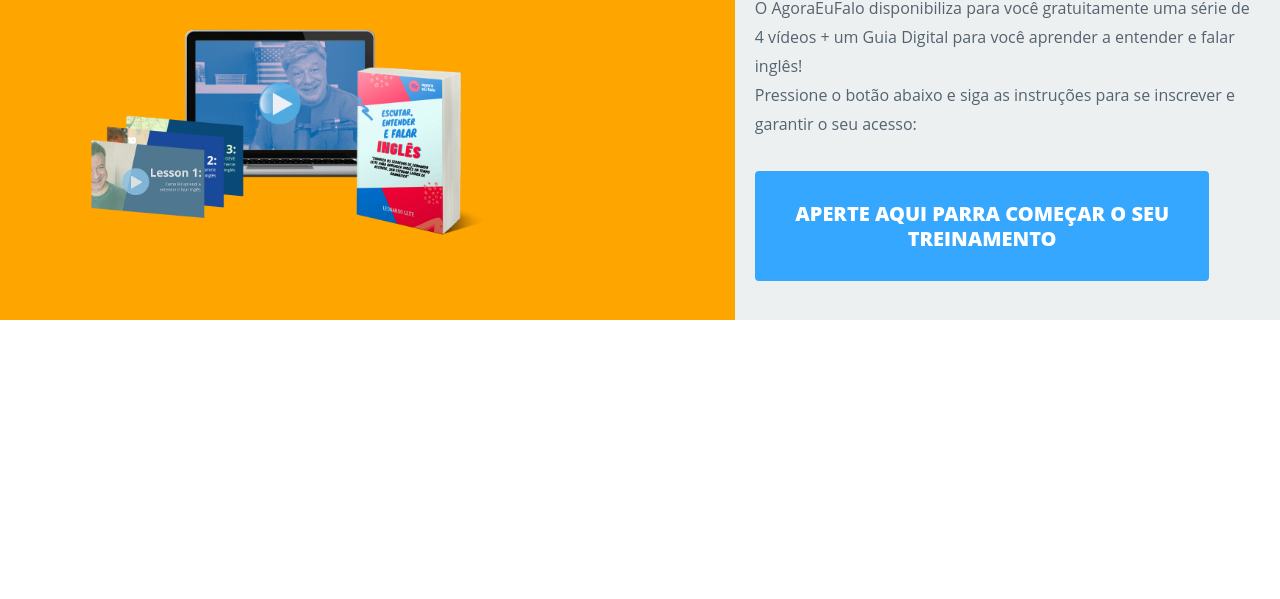
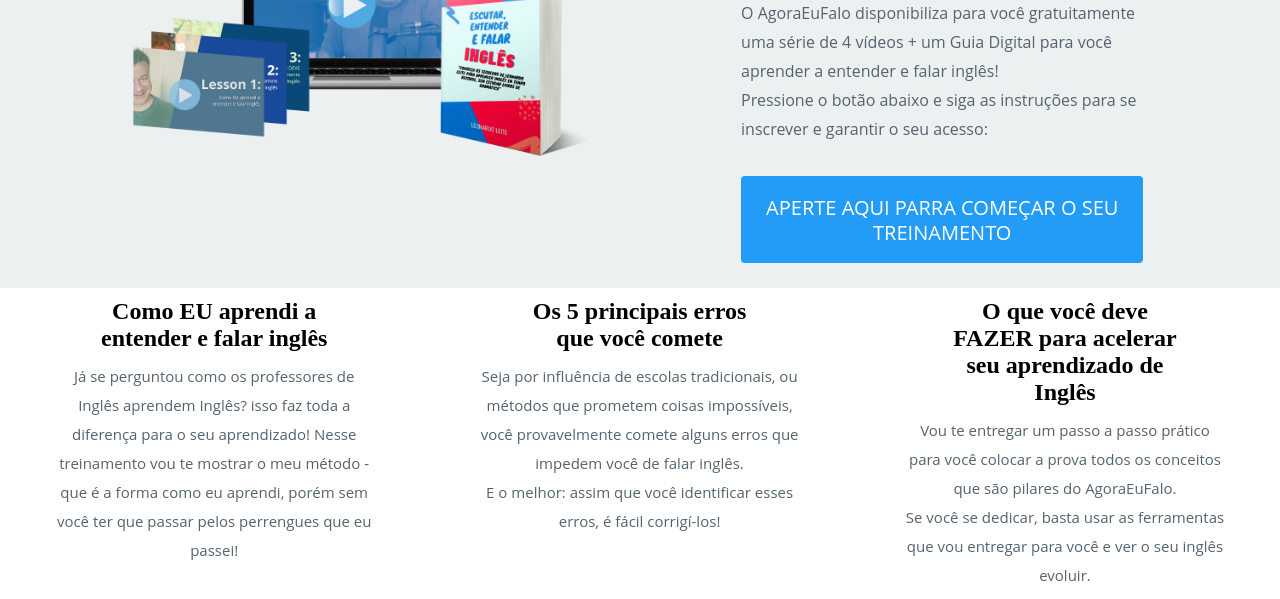
Before and after one commit to Daniloadscavalcante/Curso-Front-End, a plain HTML site: page Copia de site/index.html in a window 1280 px wide. Shown: the part 201-800 px from the top of the page. Drawn offline with Linux system fonts and the light colour scheme.

Commit message:
continuação da copia da pg

```diff
--- a/Copia de site/_css/style.css
+++ b/Copia de site/_css/style.css
@@ -11,20 +11,23 @@
     background-color: #ECF0F1;
 }
 .img-capa img{
-    width: 60%;
+    position: absolute;
+    width: 75%;
     height: auto;
-    margin-top: 30%;
-    margin-left: 10%;
+    top: 22%;
+    margin-left: 15%;
+
 }
 .img-capa{
-    width: 90%;
-    height: 521px;
-    background-color: orange;
+    position: relative;
+    width: 88%;
+    height: auto;
+    padding: 0 10px;
 }
 .box-txt{
-    width: 65%;
+    width: 72%;
     flex-wrap: wrap;
-    padding: 20px;
+    padding: 25px 60px;
 }
 .img-responsive{
 
@@ -43,26 +46,52 @@
     color: #55636f;
     text-align:left;
     margin-top: 1rem;
+    padding-right: 50px;
 }
 h5{
     font-family: Montserrat;
-    font-size: 28px;
+    font-size: 25px;
     font-weight: 900;
     line-height: 26px;
     color: #E74C3C;
 }
 button{
     margin-top: 2rem;
-    width: 90%;
-    height: 110px;
+    width: 84%;
+    height: 87px;
     text-transform: uppercase;
     color: #fff;
-    background-color: #35A7FF;
+    background-color: #239cf8;
     font-family: "Open Sans";
-    font-weight: 900;
+    font-weight: 9000;
     font-size: 20px;
     line-height: 25px;
     border: none;
     border-radius: 4px;
+}
+
+/*conteudo*/
+h2{
+    margin-top: 10px;
+    margin-bottom: 10px;
+    padding: 0 40px;
+}
+
+.conteudo{
+    display: flex;
+    text-align: center;
 
 }
+article{
+    width: 33%;
+    height: auto;
+    margin-left: 3px;
+    padding: 0 50px;
+}
+article p{
+    font-size: 15px;
+    line-height: 29px;
+    color: #55636f;
+    font-family: "Open Sans";
+    font-weight: 400;
+}
--- a/Copia de site/index.html
+++ b/Copia de site/index.html
@@ -33,5 +33,34 @@
                 </div>
            </div>
        </header>
+<!--Conteudo-->
+
+       <section>
+           <div class="conteudo">
+                <article>
+                    <h2>Como EU aprendi a entender e falar inglês</h2>
+                    <p>Já se perguntou como os professores de Inglês aprendem Inglês?
+                        isso faz toda a diferença para o seu aprendizado! Nesse treinamento
+                        vou te mostrar o meu método - que é a forma como eu aprendi, porém sem
+                        você ter que passar pelos perrengues que eu passei!</p>
+                </article>
+
+                <article>
+                    <h2>Os 5 principais erros que você comete</h2>
+                    <p>Seja por influência de escolas tradicionais, ou métodos que prometem coisas
+                        impossíveis, você provavelmente comete alguns erros que impedem você de falar inglês.<br>
+                        E o melhor: assim que você identificar esses erros, é fácil corrigí-los!</p>
+                </article>
+
+                <article>
+                    <h2>O que você deve FAZER para acelerar seu aprendizado de Inglês</h2>
+                    <p>Vou te entregar um passo a passo prático para você colocar a prova todos os
+                       conceitos que são pilares do AgoraEuFalo.<br>
+                       Se você se dedicar, basta usar as ferramentas
+                       que vou entregar para você e ver o seu inglês evoluir.</p>
+                </article>
+           </div>
+       </section>
+
 </body>
 </html>
```
